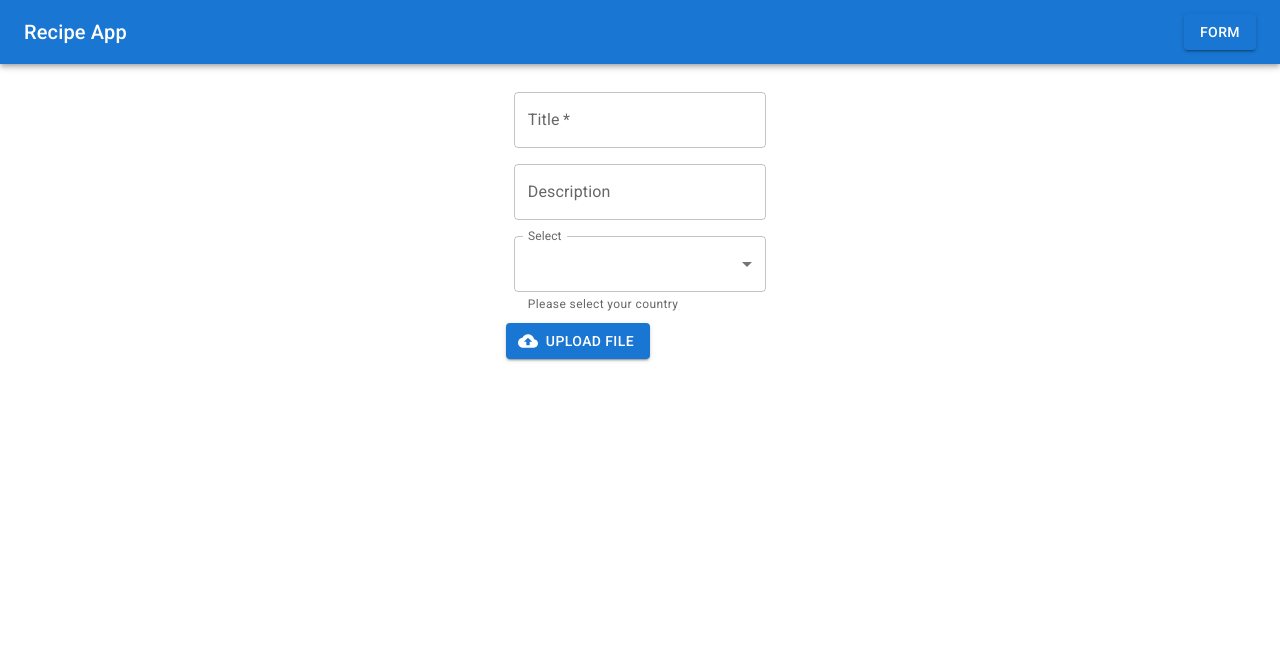
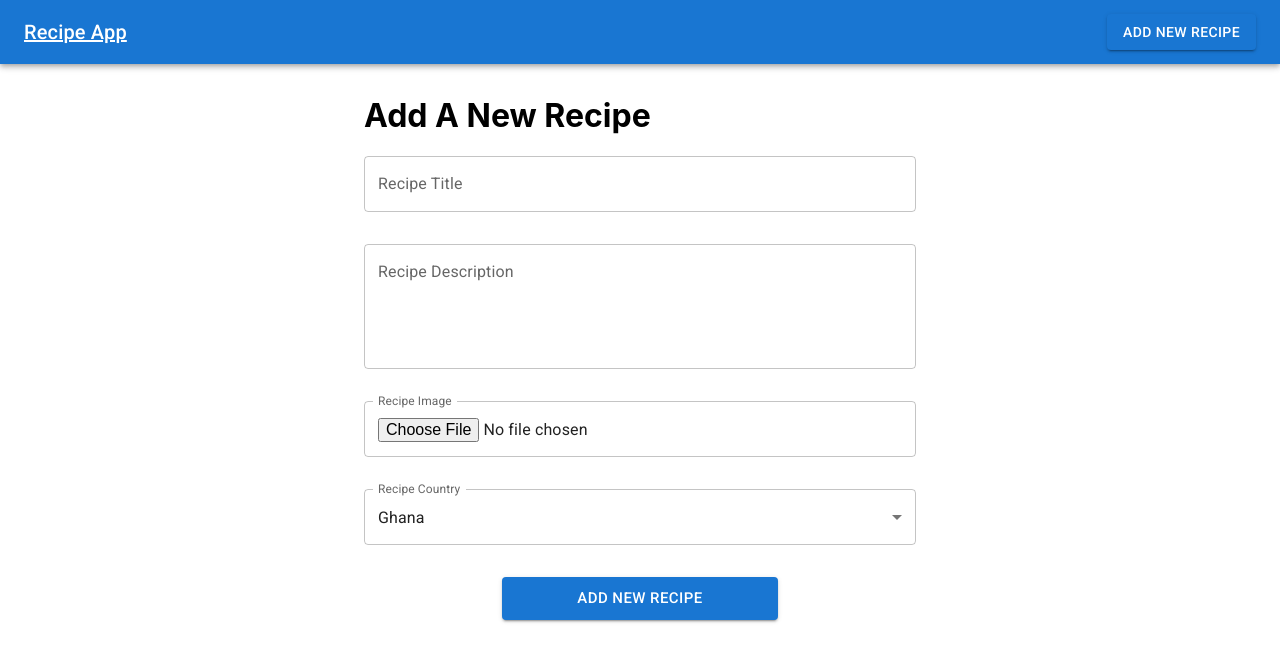
Before and after one commit to Atinadcodes/recipe-app-beta, a React (Create React App) app: page /add-recipe in a window 1280 px wide. Shown: the top 662 px of the page. Built offline with nearby package versions, Linux system fonts and the light colour scheme.

Commit message:
changes to add-recipe

```diff
--- a/package.json
+++ b/package.json
@@ -7,6 +7,7 @@
     "@emotion/styled": "^11.11.0",
     "@fontsource/roboto": "^5.0.8",
     "@mui/icons-material": "^5.15.10",
+    "@mui/lab": "^5.0.0-alpha.169",
     "@mui/material": "^5.15.10",
     "@testing-library/jest-dom": "^5.17.0",
     "@testing-library/react": "^13.4.0",
--- a/src/App.js
+++ b/src/App.js
@@ -1,28 +1,17 @@
 import { RouterProvider, createBrowserRouter } from "react-router-dom";
-import Navbar from "./components/navbar";
 import Recipes from "./pages/recipes";
 import Recipe from "./pages/recipe";
 import AddRecipe from "./pages/add-recipe";
 
 const router = createBrowserRouter([
-  {path:"/", element: <Recipes/>},
-  {path:"/recipes", element: <Recipes/>},
-  {path: "/recipes/:id", element: <Recipe />},
-  {path: "/add-recipe", element: <AddRecipe/>}
-
+  { path: "/", element: <Recipes /> },
+  { path: "/recipes", element: <Recipes /> },
+  { path: "/recipes/:id", element: <Recipe /> },
+  { path: "/add-recipe", element: <AddRecipe /> },
 ]);
 
-
-
-
 function App() {
-  return (
-   <>
-   <Navbar/>
-   <RouterProvider router= {router}/>
-
-   </>
-  );
+  return <RouterProvider router={router} />;
 }
 
 export default App;
--- a/src/components/navbar/index.jsx
+++ b/src/components/navbar/index.jsx
@@ -1,13 +1,14 @@
 import { AppBar, Button, Toolbar, Typography } from "@mui/material";
+import { Link } from "react-router-dom";
 
 export default function Navbar() {
   return (
     <AppBar position="static">
       <Toolbar>
-        <Typography variant="h6" component="div" sx={{ flexGrow: 1 }}>
+        <Typography color="inherit" to="/recipes" variant="h6" component={Link} sx={{ flexGrow: 1 }}>
           Recipe App
         </Typography>
-        <Button variant="contained" color="primary">Form</Button>
+        <Button to="/add-recipe" component={Link} variant="contained" color="primary">Add New Recipe</Button>
       </Toolbar>
     </AppBar>
   );
--- a/src/pages/add-recipe/index.jsx
+++ b/src/pages/add-recipe/index.jsx
@@ -1,53 +1,76 @@
-// Forms.js
-import * as React from "react";
-import Box from "@mui/material/Box";
-import TextField from "@mui/material/TextField";
-import MenuItem from "@mui/material/MenuItem";
-import FileUpload from "../../components/fileupload";
-import "./form.css";
+import {
+  Alert,
+  Box,
+  Collapse,
+  Container,
+  IconButton,
+  MenuItem,
+  TextField,
+} from "@mui/material";
+import { Close } from "@mui/icons-material";
+import { LoadingButton } from "@mui/lab";
+import { useState } from "react";
+import Navbar from "../../components/navbar";
 
-const countries = [
-  {
-    value: "CH",
-    label: "China",
-  },
-  {
-    value: "FR",
-    label: "France",
-  },
-  {
-    value: "GH",
-    label: "Ghana",
-  },
-  {
-    value: "NG",
-    label: "Nigeria",
-  },
+export const countries = [
+  { value: "GH", label: "Ghana" },
+  { value: "NG", label: "Nigeria" },
+  { value: "BE", label: "Benin" },
+  { value: "TG", label: "Togo" },
 ];
 
-export default function Form() {
+export default function AddRecipe() {
+  const [loading, setLoading] = useState(false);
+  const [open, setOpen] = useState(false);
+  const [message, setMessage] = useState("New Recipe Added Successfully!");
+
+  const addRecipe = async (event) => {
+    // Set loading to true
+    // Prevent default form submit behavior
+    // Get form data
+    // Post form data to the backend
+    // Update message based on response status
+    // Open collapsible Alert
+    // Set loading to false
+  };
+
   return (
-    <Box
-    sx={{
-      "& .MuiTextField-root": { m: 1, width: "25ch" },
-
+    <>
+      <Navbar />
+      <Container sx={{ my: "2rem" }} maxWidth="sm">
+        <h1>Add A New Recipe</h1>
+        <form>
+          <TextField
+            sx={{ mb: "2rem" }}
+            fullWidth
+            name="title"
+            label="Recipe Title"
+          />
+          <TextField
+            sx={{ mb: "2rem" }}
+            fullWidth
+            name="description"
+            label="Recipe Description"
+            multiline
+            rows={4}
+          />
+          <TextField
+            sx={{ mb: "2rem" }}
+            InputLabelProps={{
+              shrink: true,
             }}
-    noValidate
-      component="form"
-      className="form-container"
-
-
-    >
-      <div>
-        <TextField required id="outlined-title" label="Title" className="form-field" /> <br />
-        <TextField id="outlinetd-description" label="Description" className="form-field" /> <br />
+            type="file"
+            fullWidth
+            name="image"
+            label="Recipe Image"
+          />
           <TextField
-          id="outlined-select-country"
+            sx={{ mb: "2rem" }}
             select
-          label="Select"
-          defaultValue="Ghana"
-          helperText="Please select your country"
-          className="form-field"
+            fullWidth
+            name="country"
+            label="Recipe Country"
+            defaultValue="GH"
           >
             {countries.map((option) => (
               <MenuItem key={option.value} value={option.value}>
@@ -55,9 +78,39 @@
               </MenuItem>
             ))}
           </TextField>
-        <br />
-        <FileUpload className="form-field" />
-      </div>
+          <Box textAlign="center">
+            <Collapse in={open}>
+              <Alert
+                action={
+                  <IconButton
+                    aria-label="close"
+                    color="inherit"
+                    size="small"
+                    onClick={() => {
+                      setOpen(false);
+                    }}
+                  >
+                    <Close fontSize="inherit" />
+                  </IconButton>
+                }
+                sx={{ mb: 2 }}
+              >
+                {message}
+              </Alert>
+            </Collapse>
+
+            <LoadingButton
+              sx={{ width: "50%" }}
+              loading={loading}
+              type="submit"
+              size="large"
+              variant="contained"
+            >
+              Add New Recipe
+            </LoadingButton>
           </Box>
+        </form>
+      </Container>
+    </>
   );
 }
--- a/src/pages/recipe/index.jsx
+++ b/src/pages/recipe/index.jsx
@@ -2,6 +2,7 @@
 import useSWR from "swr";
 import loadingicon from "../../assets/images/infinite-spinner.svg";
 import { Container } from "@mui/material";
+import Navbar from "../../components/navbar";
 
 const getRecipe = (...args) => {
   console.log(args);
@@ -15,12 +16,13 @@
 export default function Recipe() {
   const { id } = useParams();
   const { data, isLoading } = useSWR(
-    `https://api.spoonacular.com/recipes/${id}/information`,
+    `${process.env.REACT_APP_RECIPE_API_URL}/recipes/${id}`,
     getRecipe
   );
   // console.log (data, isLoading);
   return (
     <>
+    <Navbar/>
       {isLoading ? (
         <img src={loadingicon} />
       ) : (
@@ -28,7 +30,7 @@
           <h1>{data.title}</h1>
 
           <div dangerouslySetInnerHTML={{ __html: data.summary }} />
-          <img src={data.image}/>
+          <img src={data.image} />
         </Container>
       )}
     </>
--- a/src/pages/recipes/index.jsx
+++ b/src/pages/recipes/index.jsx
@@ -12,6 +12,7 @@
 import emptyicon from "../../assets/images/undraw_Empty_re_opql.png";
 import loadingicon from "../../assets/images/infinite-spinner.svg";
 import { Link } from "react-router-dom";
+import Navbar from "../../components/navbar";
 
 export default function Recipes() {
   const [recipes, setRecipes] = useState([]);
@@ -22,12 +23,12 @@
     setLoading(true);
     // prepare URL
     // const url = new URL("https://api.spoonacular.com/recipes/complexSearch");
-    const url = new URL("http://localhost:4000/recipes");
-    url.searchParams.append(
-      "apiKey",
-      process.env.REACT_APP_SPOONACULAR_API_KEY
-    );
-    url.searchParams.append("query", keyword);
+    const url = new URL(`${process.env.REACT_APP_RECIPE_API_URL}/recipes`);
+    // url.searchParams.append(
+    //   "apiKey",
+    //   process.env.REACT_APP_SPOONACULAR_API_KEY
+    // );
+    // url.searchParams.append("query", keyword);
     // url.searchParams.append('number','2')
     // fetch recipes from the API
     fetch(url)
@@ -47,6 +48,8 @@
   useEffect(getRecipes, [keyword]);
 
   return (
+    <>
+      <Navbar />
       <Container sx={{ my: "2rem" }}>
         <TextField
           fullWidth
@@ -57,7 +60,11 @@
             event.key === "Enter" && setKeyword(event.target.value)
           }
         />
-      <Grid sx={{ mt: "1rem", justifyContent: "center" }} container spacing={3}>
+        <Grid
+          sx={{ mt: "1rem", justifyContent: "center" }}
+          container
+          spacing={3}
+        >
           {loading ? (
             <img src={loadingicon} />
           ) : recipes.length > 0 ? (
@@ -87,5 +94,6 @@
           )}
         </Grid>
       </Container>
+    </>
   );
 }
```
Also changed, not shown: 1 other file (tests, documents, lock files or other folders). Lines whose indentation alone changed are shown as unchanged.
